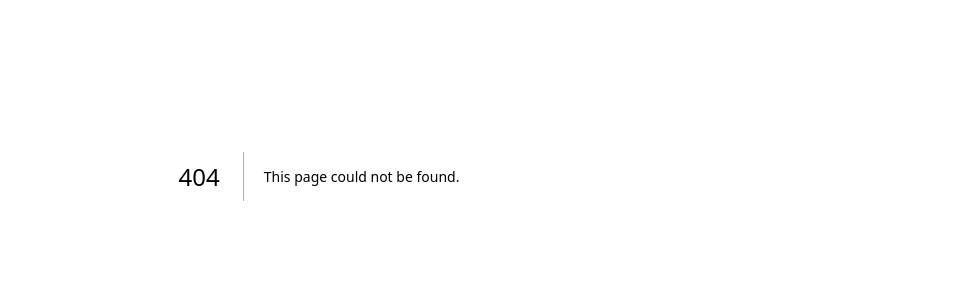
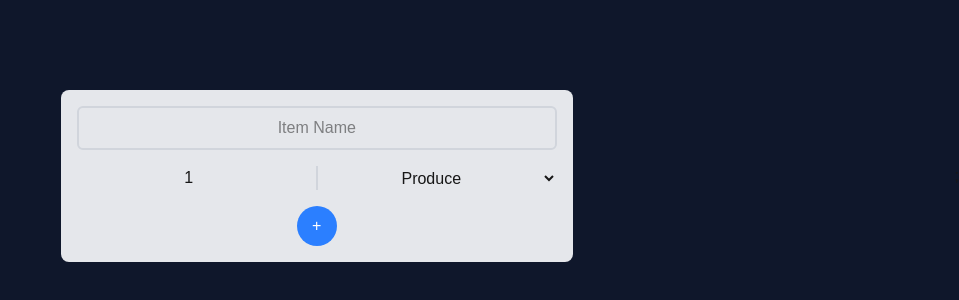
Before and after one commit to TonyChung7/cprg306-assignments, a Next.js app: page /week-5 in a window 1280 px wide. Before the commit this address had no page. Shown: the part 224-524 px from the top of the page, without its empty margins (321-1280 px from the left). Built offline with nearby package versions, Linux system fonts and the light colour scheme.

Commit message:
Week-5: Create NewItem, page.js and update homepage

```diff
--- a/app/page.js
+++ b/app/page.js
@@ -34,6 +34,15 @@ export default function Home() {
             → Week 4 Assignment
           </Link>
         </li>
+        <li>
+          <Link
+            className=" hover:text-blue-700 hover:underline
+            inline-block hover:translate-x-2 transition-all duration-300"
+            href="/week-5"
+          >
+            → Week 5 Assignment
+          </Link>
+        </li>
       </ul>
     </main>
   );
--- /dev/null
+++ b/app/week-5/NewItem.js
@@ -0,0 +1,78 @@
+"use client";
+import { useState } from "react";
+
+export default function NewItem() {
+  const [itemName, setItemName] = useState("");
+  const [itemQuantity, setItemQuantity] = useState(1);
+  const [itemCategory, setItemCategory] = useState("produce");
+
+  const handleSubmit = (e) => {
+    e.preventDefault();
+    const newItem = {
+      name: itemName,
+      quantity: itemQuantity,
+      category: itemCategory,
+    };
+
+    console.log(newItem);
+
+    alert(
+      `"Added: ${newItem.name}, quantity: ${newItem.quantity}, category: ${newItem.category}"`,
+    );
+
+    setItemName("");
+    setItemQuantity(1);
+    setItemCategory("produce");
+  };
+
+  return (
+    <form
+      className="bg-gray-200 p-4 items-center rounded-lg w-[80%] max-w-lg mx-auto flex flex-col gap-4"
+      onSubmit={handleSubmit}
+    >
+      <input
+        className="text-center p-2 rounded-md border-2 border-gray-300 w-full"
+        type="text"
+        value={itemName}
+        onChange={(e) => setItemName(e.target.value)}
+        required
+        placeholder="Item Name"
+      />
+      <div className="flex w-full">
+        <input
+          className="flex-1 text-center border-r-2 border-gray-300"
+          type="number"
+          value={itemQuantity}
+          onChange={(e) => setItemQuantity(Number(e.target.value))}
+          min="1"
+          max="99"
+          placeholder="Quantity"
+        />
+        <select
+          className="flex-1 text-center bg-gray-200 "
+          value={itemCategory}
+          onChange={(e) => setItemCategory(e.target.value)}
+          placeholder="Category"
+        >
+          <option value="produce">Produce</option>
+          <option value="dairy">Dairy</option>
+          <option value="bakery">Bakery</option>
+          <option value="meat">Meat</option>
+          <option value="frozen food">Frozen Foods</option>
+          <option value="canned goods">Canned Goods</option>
+          <option value="dry goods">Dry Goods</option>
+          <option value="beverages">Beverages</option>
+          <option value="snacks">Snacks</option>
+          <option value="household">Household</option>
+          <option value="other">Other</option>
+        </select>
+      </div>
+      <button
+        className="bg-blue-500 text-white p-2 w-10 h-10 rounded-full hover:bg-blue-800"
+        type="submit"
+      >
+        +
+      </button>
+    </form>
+  );
+}
--- /dev/null
+++ b/app/week-5/page.js
@@ -0,0 +1,9 @@
+import NewItem from "./NewItem";
+
+export default function page() {
+  return (
+    <main className="bg-slate-900 flex items-center justify-center min-h-screen">
+      <NewItem />;
+    </main>
+  );
+}
```
